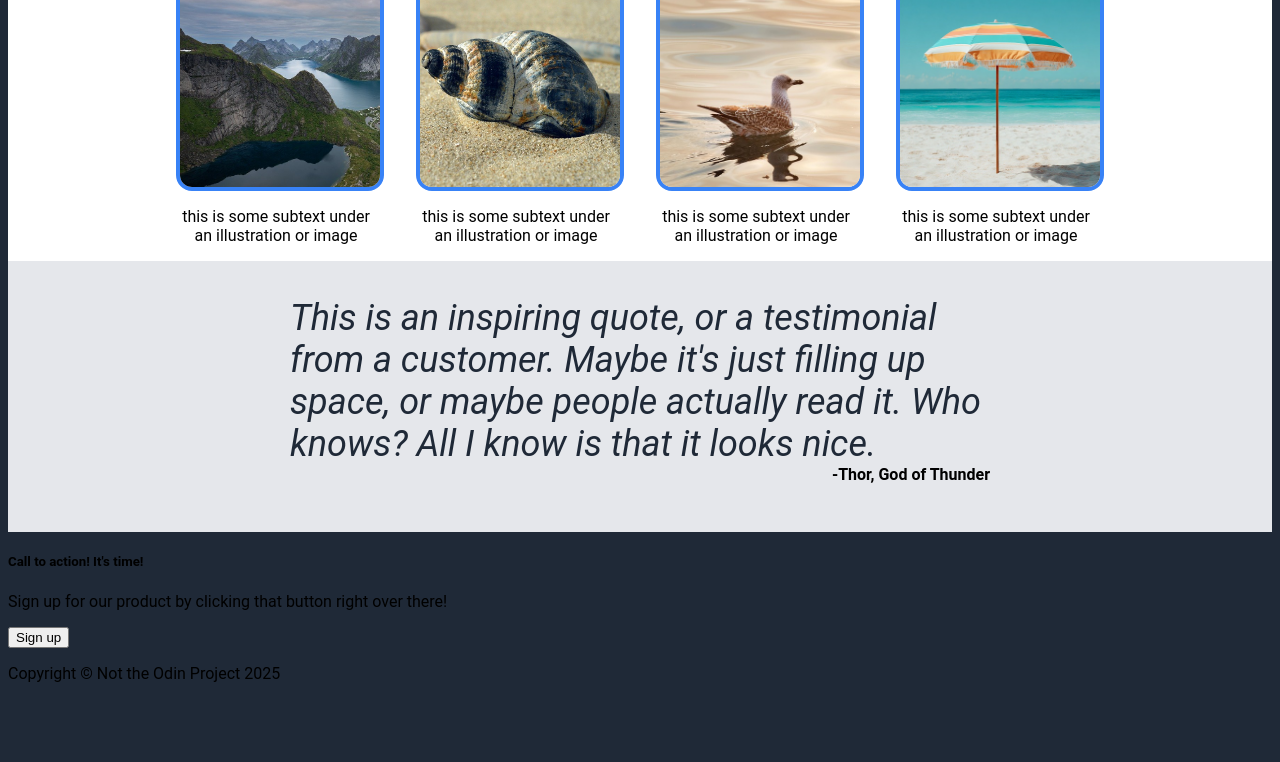
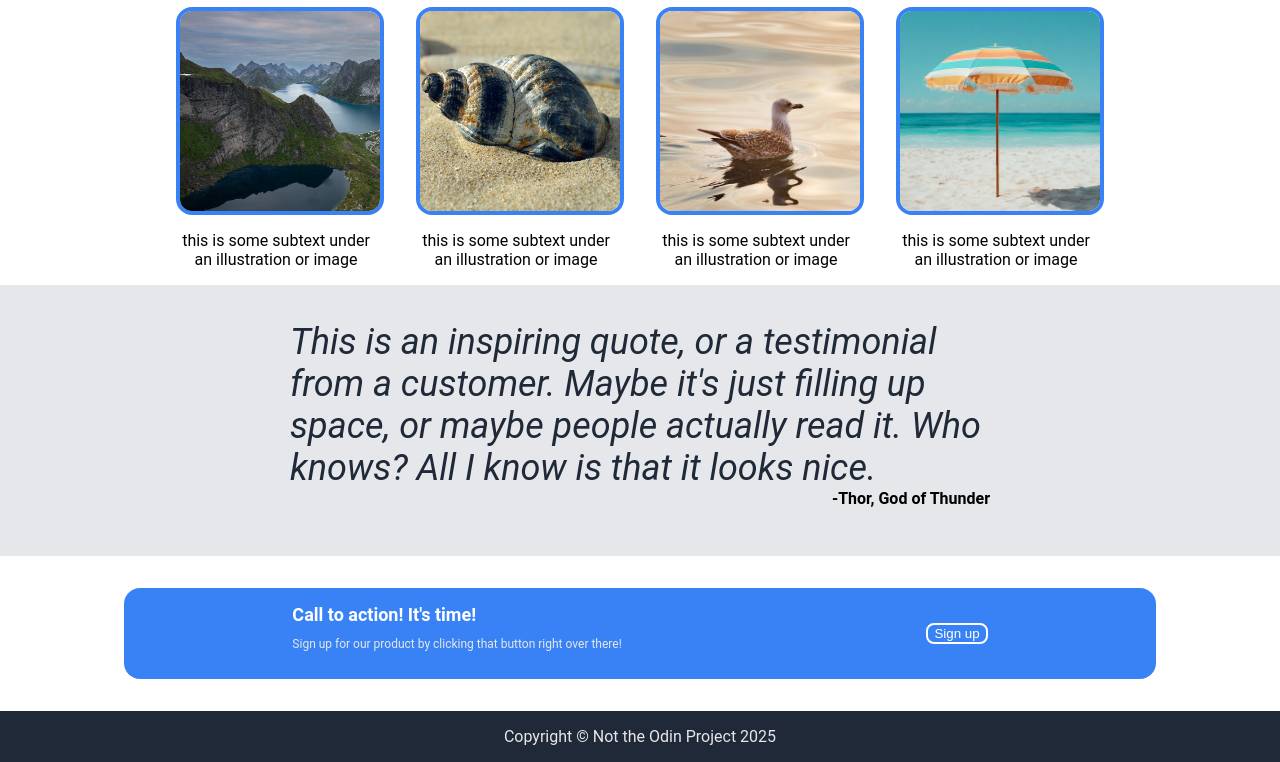
Before and after one commit to NathanTinga/Landing_Page, a plain HTML site: page index.html in a window 1280 px wide. Shown: the part 577-1339 px from the top of the page. Before the commit the page ends 1284 px from the top, so only its background shows below. Drawn offline with Linux system fonts and the light colour scheme.

Commit message:
Complete first pass

```diff
--- a/styles.css
+++ b/styles.css
@@ -3,7 +3,8 @@ body {
     display: flex;
     flex-direction: column;
     align-items: space-between;
-    background-color: #1f2937;
+    background-color: white;
+    margin: 0;
 }
 
 .header {
@@ -35,6 +36,8 @@ h4 {
     justify-content: center;
     align-items: center;
     gap: 32px;
+    background-color: #1f2937;
+    padding-bottom: 32px;
 }
 
 .sign-up-action {
@@ -64,7 +67,6 @@ img {
 }
 
 .information {
-    background-color: white;
     display: flex;
     flex-direction: column;
     align-items: center;
@@ -119,3 +121,45 @@ h3 {
     text-align: end;
     margin-top: 0;
 }
+
+.call-to-action {
+    display: flex;
+    justify-content: space-around;
+    align-self: center;
+    align-items: center;
+    background-color: #3882f6;
+    width: 1000px;
+    margin: 32px;
+    padding: 16px;
+    border-radius: 16px;
+}
+
+.call-to-action h5 {
+    font-size: 18px;
+    font-weight: bold;
+    color: white;
+    margin: 0px;
+}
+
+.call-to-action p {
+    font-size: 12px;
+    color: #e5e7eb;
+}
+
+.call-to-action button {
+    background: none;
+    border: 2px solid white;
+    border-radius: 8px;
+    color: white;
+}
+
+.action-text {
+    display: flex;
+    flex-direction: column;
+}
+
+.footer {
+    color: #e5e7eb;
+    text-align: center;
+    background-color: #1f2937;
+}
```
